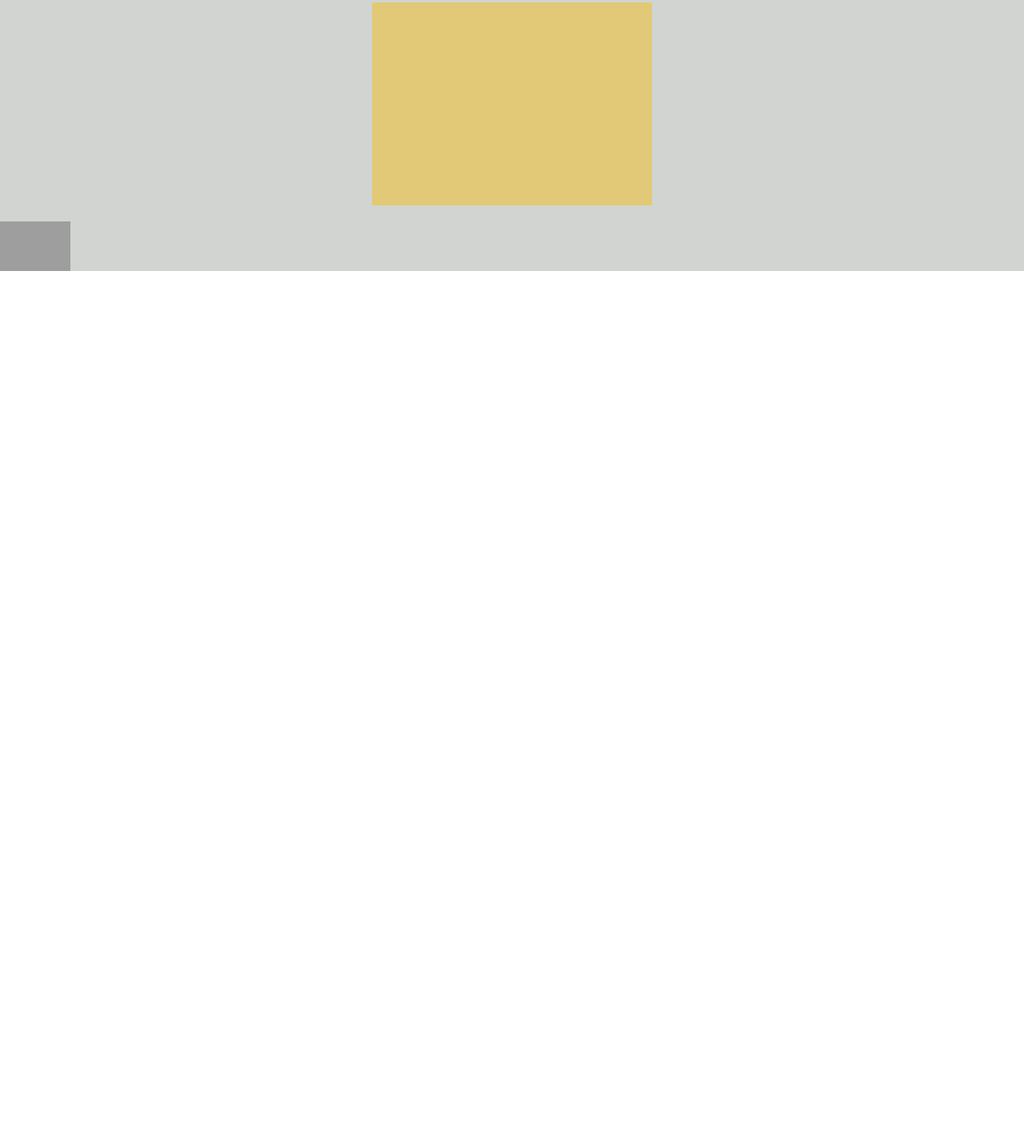
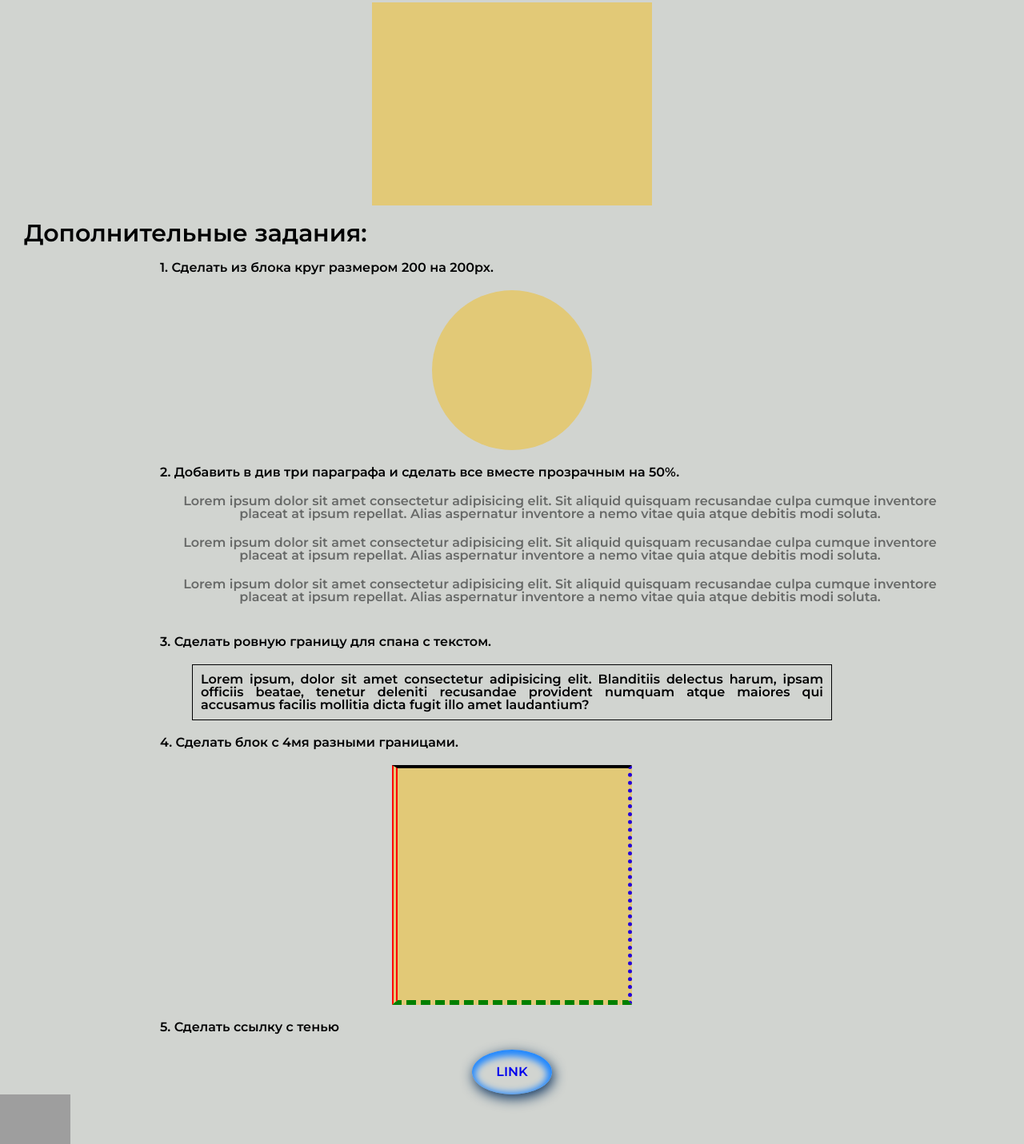
Before and after one commit to dent5o/Lesson-6, a plain HTML site: page index.html in a window 1280 px wide. Shown: the part 7547-8978 px from the top of the page at 80% size. Before the commit the page ends 7886 px from the top, so only its background shows below. Drawn offline with Linux system fonts and the light colour scheme; grey boxes are pictures that could not be loaded.

Commit message:
Add files via upload

```diff
--- a/css/style.css
+++ b/css/style.css
@@ -232,3 +232,57 @@ h2 span {
 .param-6 .line-2 {
 	visibility: hidden;
 }
+
+.task {
+	padding-top: 20px;
+}
+
+.task p {
+	padding-left: 200px;
+	margin-bottom: 20px;
+}
+
+.round {
+	margin: 0 auto;
+	width: 200px;
+	height: 200px;
+	border-radius: 50%;
+	background: #e2c977;
+}
+
+.paragraph {
+	opacity: 0.5;
+	width: 1200px;
+	text-align: center;
+}
+
+
+.text span {
+	text-align: justify;
+	margin: 0 auto;
+	display: block;
+	width: 800px;
+	padding: 10px;
+	border: 1px solid #000102;
+}
+
+.border-block {
+	margin: 0 auto;
+	width: 300px;
+	height: 300px;
+	background: #e2c977;
+	border-top: 4px solid #000;
+	border-right: 5px dotted #2404da;
+	border-bottom: 6px dashed #008000;
+	border-left: 7px double #ff0000;
+}
+
+.link {
+	text-align: center;
+	padding: 20px 0;
+	display: block;
+	width: 100px;
+	margin: 0 auto;
+	box-shadow: inset -1px 3px 8px 5px #1F87FF, 2px 5px 16px 0px #0B325E, 5px 5px 15px 5px rgba(0,0,0,0);
+	border-radius: 50%;
+}
--- a/index.html
+++ b/index.html
@@ -200,6 +200,55 @@
                     </span>
                 </div>
             </div>
+            <div class="hometask">
+                <h2>
+                    Дополнительные задания:
+                </h2>
+                <div class="task">
+                    <p>
+                        1. Сделать из блока круг размером 200 на 200px.
+                    </p>
+                    <div class="round"></div>
+                </div>
+                <div class="task">
+                    <p>
+                        2. Добавить в див три параграфа и сделать все вместе прозрачным на 50%.
+                    </p>
+                    <div class="paragraph">
+                        <p>
+                            Lorem ipsum dolor sit amet consectetur adipisicing elit. Sit aliquid quisquam recusandae culpa cumque inventore placeat at ipsum repellat. Alias aspernatur inventore a nemo vitae quia atque debitis modi soluta.
+                        </p>
+                        <p>
+                            Lorem ipsum dolor sit amet consectetur adipisicing elit. Sit aliquid quisquam recusandae culpa cumque inventore placeat at ipsum repellat. Alias aspernatur inventore a nemo vitae quia atque debitis modi soluta.
+                        </p>
+                        <p>
+                            Lorem ipsum dolor sit amet consectetur adipisicing elit. Sit aliquid quisquam recusandae culpa cumque inventore placeat at ipsum repellat. Alias aspernatur inventore a nemo vitae quia atque debitis modi soluta.
+                        </p>
+                    </div>
+                </div>
+                <div class="task">
+                    <p>
+                        3. Сделать ровную границу для спана с текстом.
+                    </p>
+                    <div class="text">
+                        <span>
+                            Lorem ipsum, dolor sit amet consectetur adipisicing elit. Blanditiis delectus harum, ipsam officiis beatae, tenetur deleniti recusandae provident numquam atque maiores qui accusamus facilis mollitia dicta fugit illo amet laudantium?
+                        </span>
+                    </div>
+                </div>
+                <div class="task">
+                    <p>
+                        4. Сделать блок с 4мя разными границами.
+                    </p>
+                    <div class="border-block"></div>
+                </div>
+                <div class="task">
+                    <p>
+                        5. Сделать ссылку с тенью
+                    </p>
+                    <a class="link" href="#">LINK</a>
+                </div>
+            </div>
         </main>
         <footer class="footer">
             <p>
```
